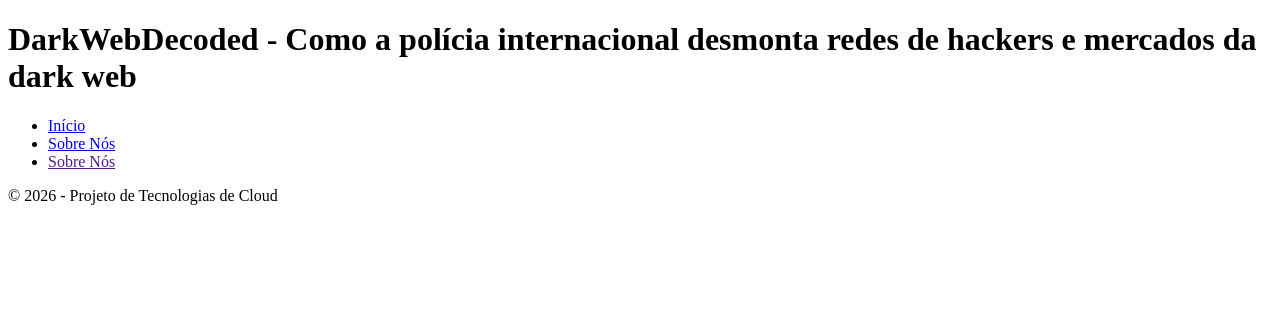
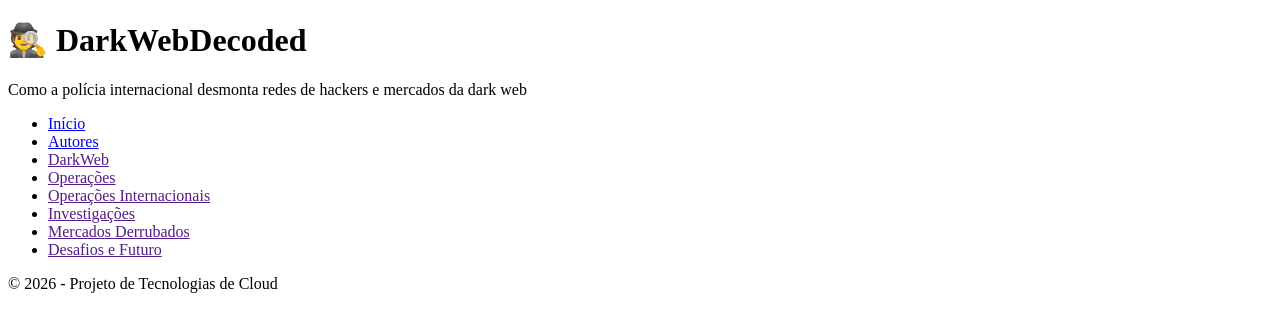
Before and after one commit to squericas/teccloud_projeto, a plain HTML site: page index.html in a window 1280 px wide. Drawn offline with Linux system fonts and the light colour scheme.

Commit message:
index alterado

```diff
--- a/index.html
+++ b/index.html
@@ -1,17 +1,30 @@
-
 <!DOCTYPE html>
-<html lang="pt">
+<html lang="pt-PT">
 <head>
     <meta charset="UTF-8">
+    <meta name="viewport" content="width=device-width, initial-scale=1.0">
+    <meta name="description" content="DarkWebDecoded - Como a polícia internacional desmonta redes de hackers">
+    <meta name="keywords" content="dark web, hackers, europol, fbi, operações policiais">
+    <meta name="author" content="Grupo de Tecnologias de Cloud">
+
     <title>DarkWebDecoded</title>
+
+    <link rel="stylesheet" href="styles/style.css">
 </head>
 <body>
     <header>
-        <h1>DarkWebDecoded - Como a polícia internacional desmonta redes de hackers e mercados da dark web</h1>
-        <nav> <ul>
+        <h1>🕵️ DarkWebDecoded</h1>
+        <p>Como a polícia internacional desmonta redes de hackers e mercados da dark web</p>
+        <nav>
+            <ul>
                 <li><a href="index.html">Início</a></li>
-                <li><a href="autores.html">Sobre Nós</a></li>
-                <li><a href="">Sobre Nós</a></li>
+                <li><a href="autores.html">Autores</a></li>
+                <li><a href="">DarkWeb</a></li>
+                <li><a href="">Operações</a></li>
+                <li><a href="">Operações Internacionais</a></li>
+                <li><a href="">Investigações</a></li>
+                <li><a href="">Mercados Derrubados</a></li>
+                <li><a href="">Desafios e Futuro</a></li>
             </ul>
         </nav>
     </header>
```
